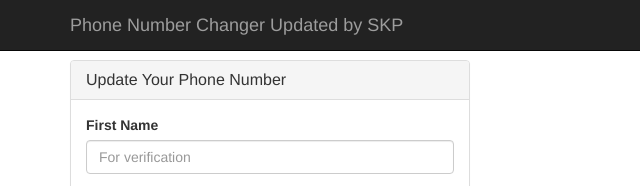
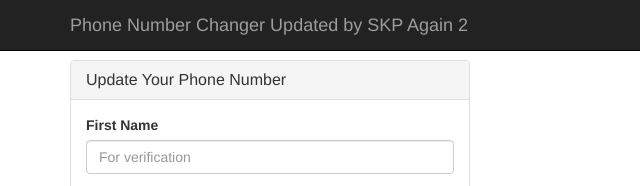
Before and after one commit to ojuswa/Heroku, a website: page public/index.html in a window 1280 px wide. Shown: the top 186 px of the page, 0-640 px from the left. Drawn offline with nearby package versions, Linux system fonts and the light colour scheme.

Commit message:
Update index.html

```diff
--- a/public/index.html
+++ b/public/index.html
@@ -67,7 +67,7 @@
     <nav class="navbar navbar-inverse navbar-fixed-top">
         <div class="container">
             <div class="navbar-header">
-                <a class="navbar-brand" href="/">Phone Number Changer Updated by SKP</a>
+                <a class="navbar-brand" href="/">Phone Number Changer Updated by SKP Again 2</a>
             </div>
         </div>
     </nav>
```
